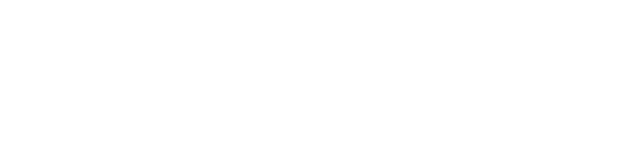
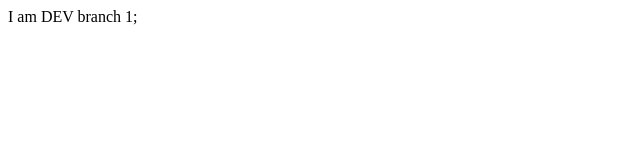
Before and after one commit to lcx194017/mytest, a plain HTML site: page index.html in a window 1280 px wide. Shown: the whole page, without its empty margins (0-640 px from the left). Drawn offline with Linux system fonts and the light colour scheme.

Commit message:
dev first commit

```diff
--- a/index.html
+++ b/index.html
@@ -5,6 +5,6 @@
     <title>Title</title>
 </head>
 <body>
-
+    I am DEV branch 1;
 </body>
 </html>
```
